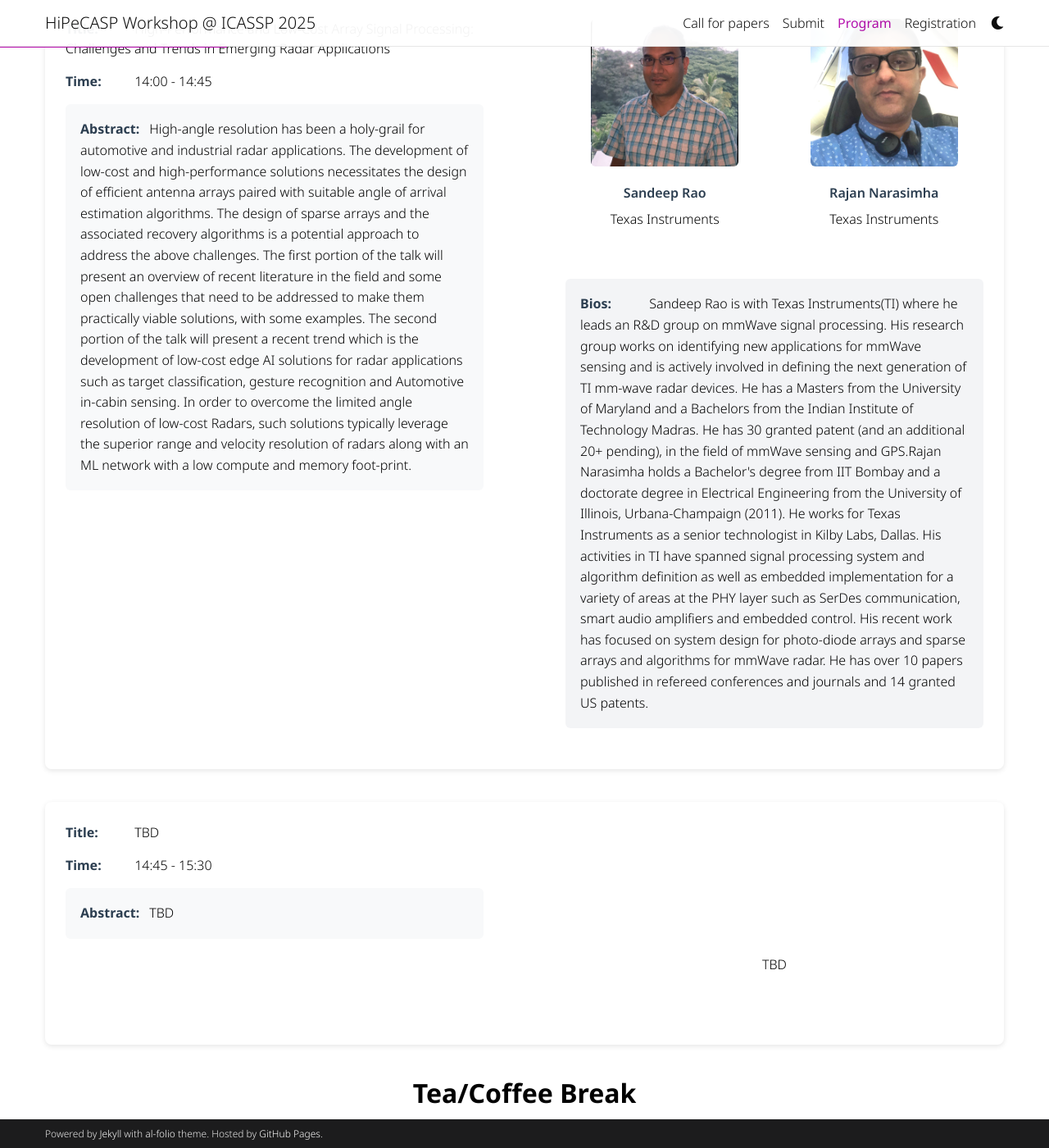
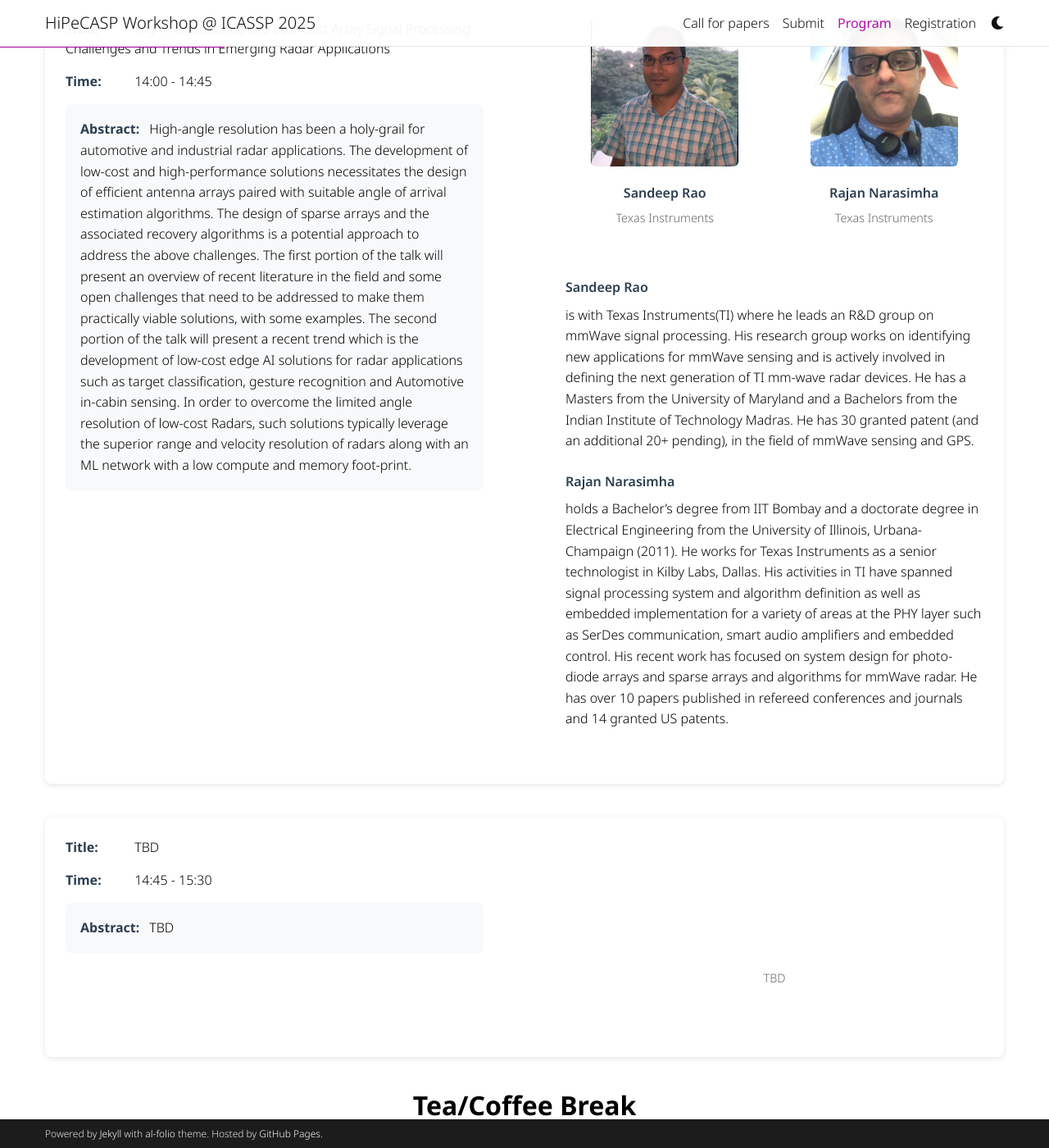
Before and after one commit to signal-process/signal-process.github.io, a Jekyll site: the page built from _pages/program.md, in a window 1280 px wide and 1400 px high, scrolled down 269 px. Shown: the whole window at 82% size. Built offline with Jekyll 4.4.1, drawn with Linux system fonts in a browser that asks for light colours; comment, search, counter and statistics services are not loaded; a style sheet for code colours, icons or effects is not loaded.

Commit message:
Update speakers.html

```diff
--- a/_includes/speakers.html
+++ b/_includes/speakers.html
@@ -60,6 +60,11 @@
       margin: 8px 0;
     }
 
+    .speaker-affiliation {
+      color: #666;
+      font-size: 0.9em;
+    }
+
     .info-label {
       font-weight: 700;
       color: #2c3e50;
@@ -74,11 +79,23 @@
       border-radius: 6px;
     }
 
-    .speaker-bios {
+    .bios-container {
       line-height: 1.6;
-      padding: 18px;
-      background: #f3f4f6;
-      border-radius: 6px;
+    }
+
+    .bio-item {
+      margin-bottom: 1.5rem;
+    }
+
+    .bio-item:last-child {
+      margin-bottom: 0;
+    }
+
+    .bio-item strong {
+      color: #2c3e50;
+      font-weight: 600;
+      display: block;
+      margin-bottom: 0.5rem;
     }
 
     @media (max-width: 992px) {
@@ -102,20 +119,23 @@
       }
     }
 
-    /* 夜间模式调整 */
+    /* 夜间模式 */
     [data-theme="dark"] .speaker-profile {
       background-color: #2d2d2d;
       box-shadow: 0 2px 6px rgba(0, 0, 0, 0.6);
     }
 
-    [data-theme="dark"] .speaker-abstract,
-    [data-theme="dark"] .speaker-bios {
+    [data-theme="dark"] .speaker-abstract {
       background-color: #3a3a3a;
     }
 
-    [data-theme="dark"] .info-label,
+    [data-theme="dark"] .bio-item strong,
     [data-theme="dark"] .speaker-name {
       color: #e0e0e0;
+    }
+
+    [data-theme="dark"] .speaker-affiliation {
+      color: #b0b0b0;
     }
   </style>
 
@@ -160,9 +180,14 @@
         </div>
 
         {% if talk.bios %}
-        <div class="speaker-bios">
-          <span class="info-label">Bios:</span>
-          {{ talk.bios }}
+        <div class="bios-container">
+          {% for bio in talk.bios %}
+          <div class="bio-item">
+            {% assign name = talk.names[forloop.index0] %}
+            {% capture bold_name %}<strong>{{ name }}</strong>{% endcapture %}
+            {{ bio | replace: name, bold_name | markdownify }}
+          </div>
+          {% endfor %}
         </div>
         {% endif %}
       </div>
```
